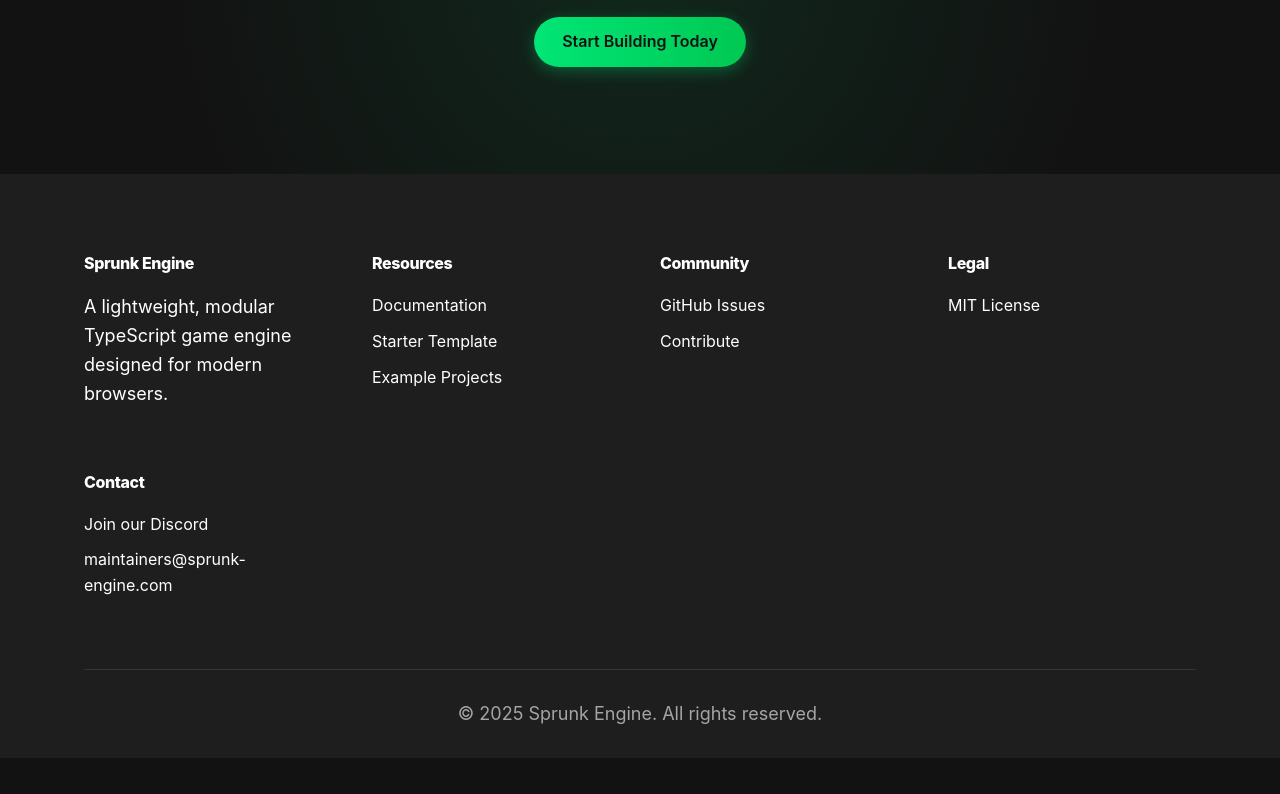
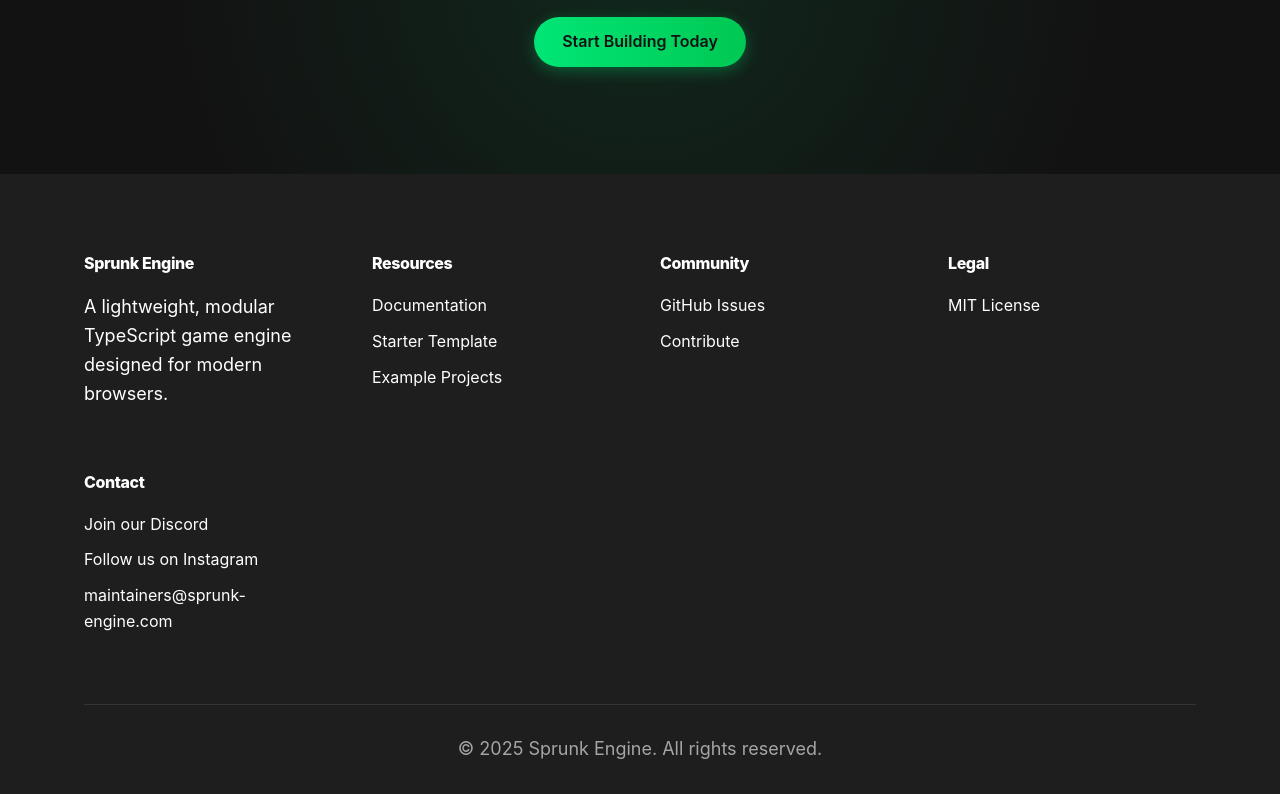
Before and after one commit to sprunk-engine/sprunk-home, a website built with Vite: page index.html in a window 1280 px wide. Shown: the part 4748-5542 px from the top of the page. Before the commit the page ends 5506 px from the top, so only its background shows below. Built offline with nearby package versions, Linux system fonts and the light colour scheme; what sprunk-engine would draw is missing.

Commit message:
feat: add instagram to the footer

```diff
--- a/index.html
+++ b/index.html
@@ -976,6 +976,7 @@
                     <h4>Contact</h4>
                     <ul class="footer-links">
                         <li><a href="https://discord.gg/F7KSGDUr" target="_blank">Join our Discord</a></li>
+                        <li><a href="https://www.instagram.com/sprunkengineofficial/" target="_blank">Follow us on Instagram</a></li>
                         <li><a href="mailto:maintainers@sprunk-engine.com">maintainers@sprunk-engine.com</a></li>
                     </ul>
                 </div>
```
